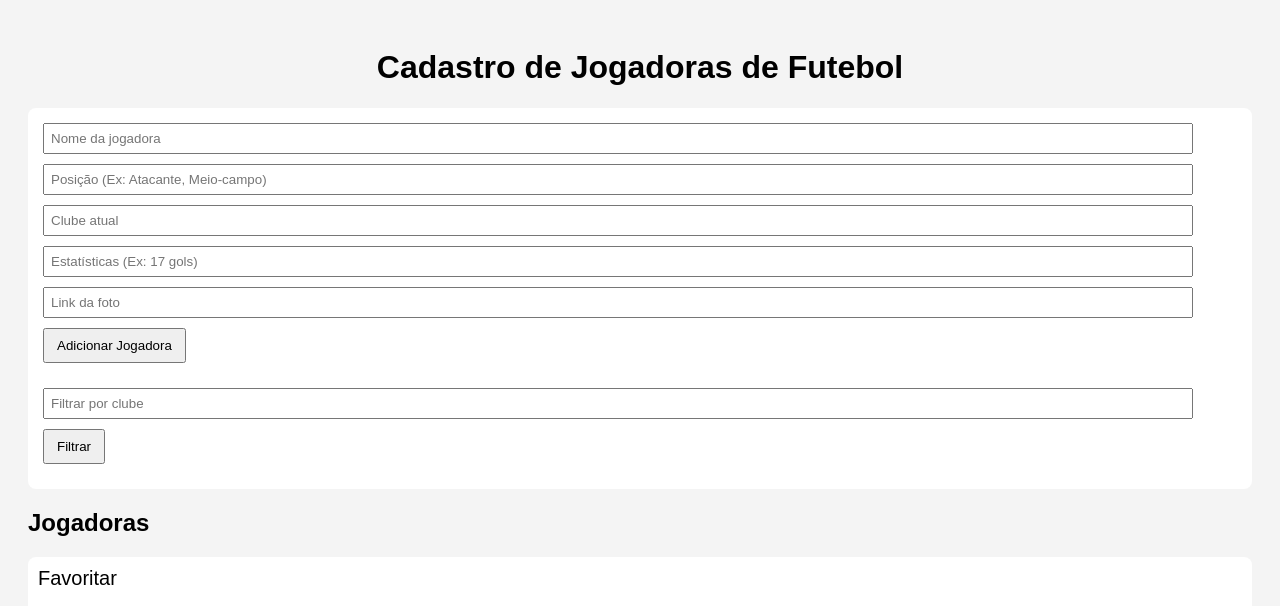
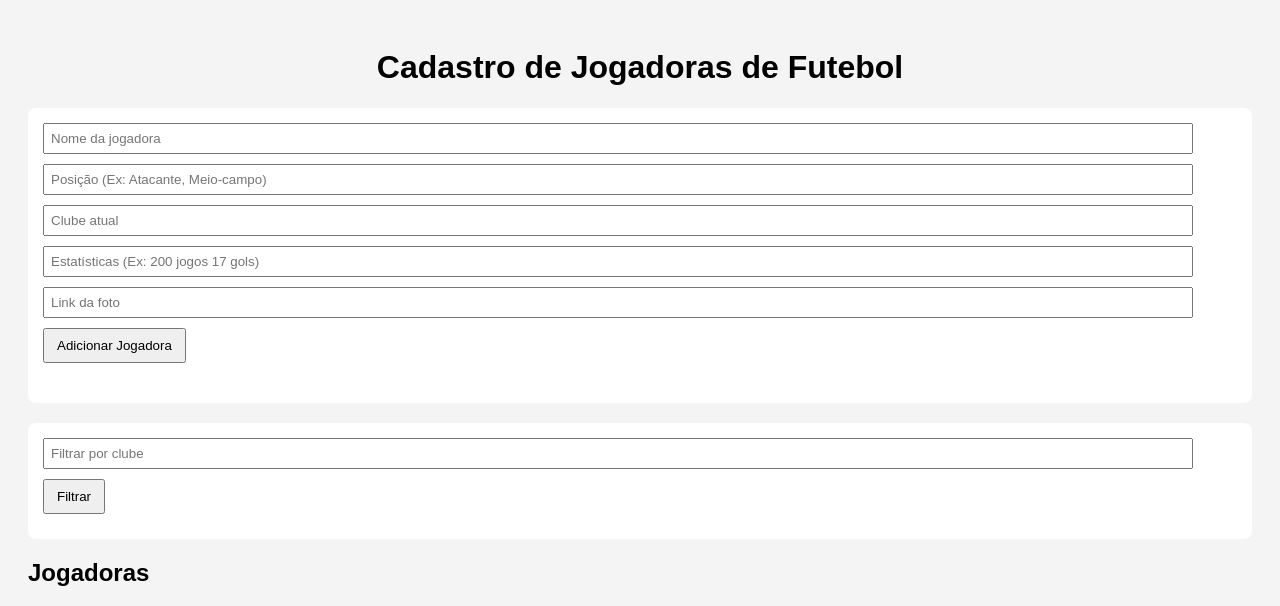
Before and after one commit to Tuco2006/Crud.CP4, a plain HTML site: page index.html in a window 1280 px wide. Shown: the top 606 px of the page. Drawn offline with Linux system fonts and the light colour scheme.

Commit message:
corrigindo filtrar

```diff
--- a/index.html
+++ b/index.html
@@ -16,11 +16,13 @@
             <input type="text" id="nome" placeholder="Nome da jogadora"><br>
             <input type="text" id="posicao" placeholder="Posição (Ex: Atacante, Meio-campo)"><br>
             <input type="text" id="clube" placeholder="Clube atual"><br>
-            <input type="text" id="estatisticas" placeholder="Estatísticas (Ex: 17 gols)"><br>
+            <input type="text" id="estatisticas" placeholder="Estatísticas (Ex: 200 jogos 17 gols)"><br>
             <input type="text" id="foto" placeholder="Link da foto"><br>
             <button type="submit" class="botaoAdicionar">Adicionar Jogadora</button>
+        </form>
+        <form id="jogadoraFiltro" onsubmit="event.preventDefault(); filtrar();">
             <input type="text" id="filtroClube" placeholder="Filtrar por clube">
-            <button onclick=filtrar class="botaoFiltrar"()>Filtrar</button>
+            <button type="submit" class="botaoFiltrar">Filtrar</button>
         </form>
         <h2>Jogadoras</h2>
         <div id="jogadorasList"></div>
```
